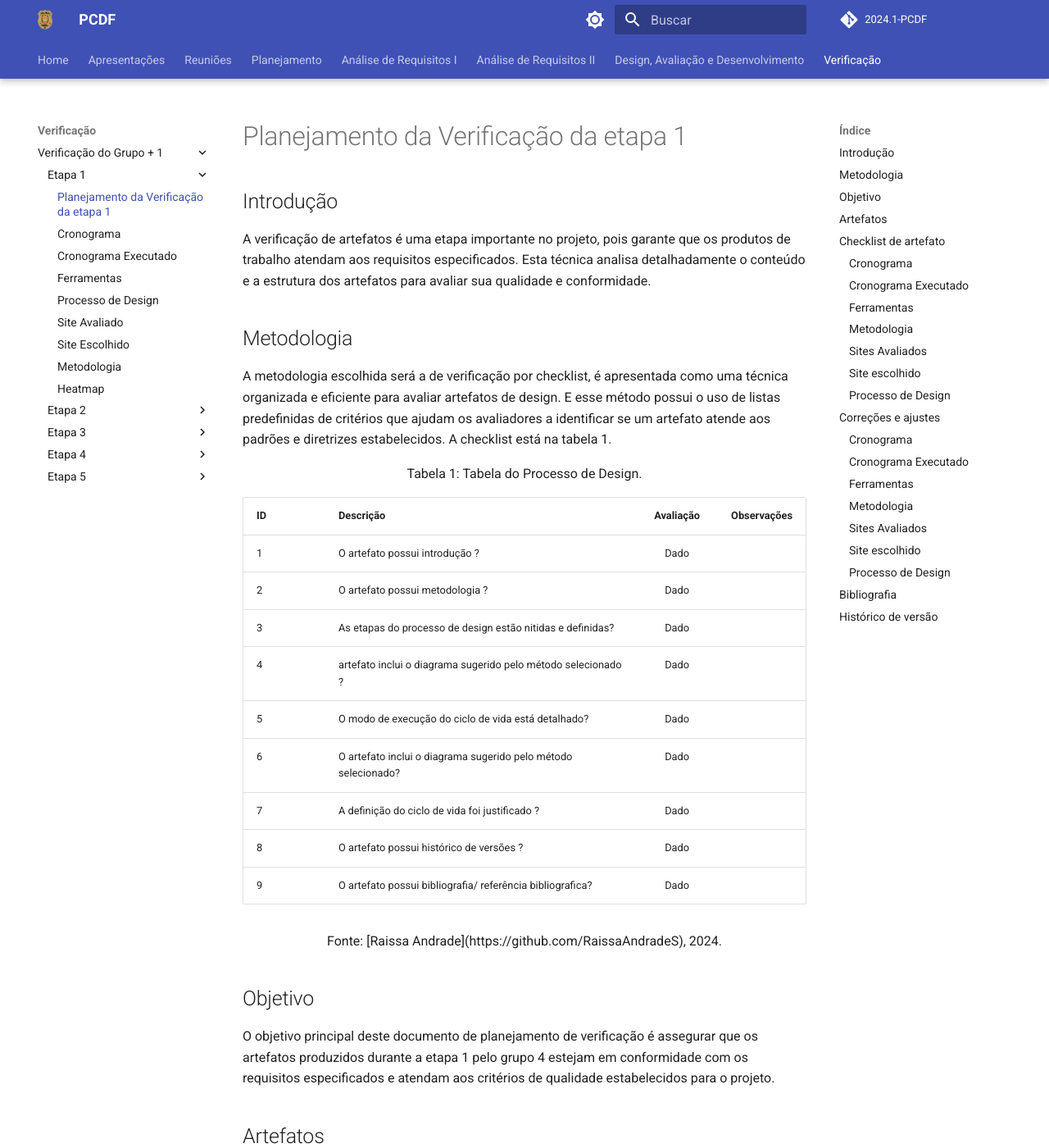
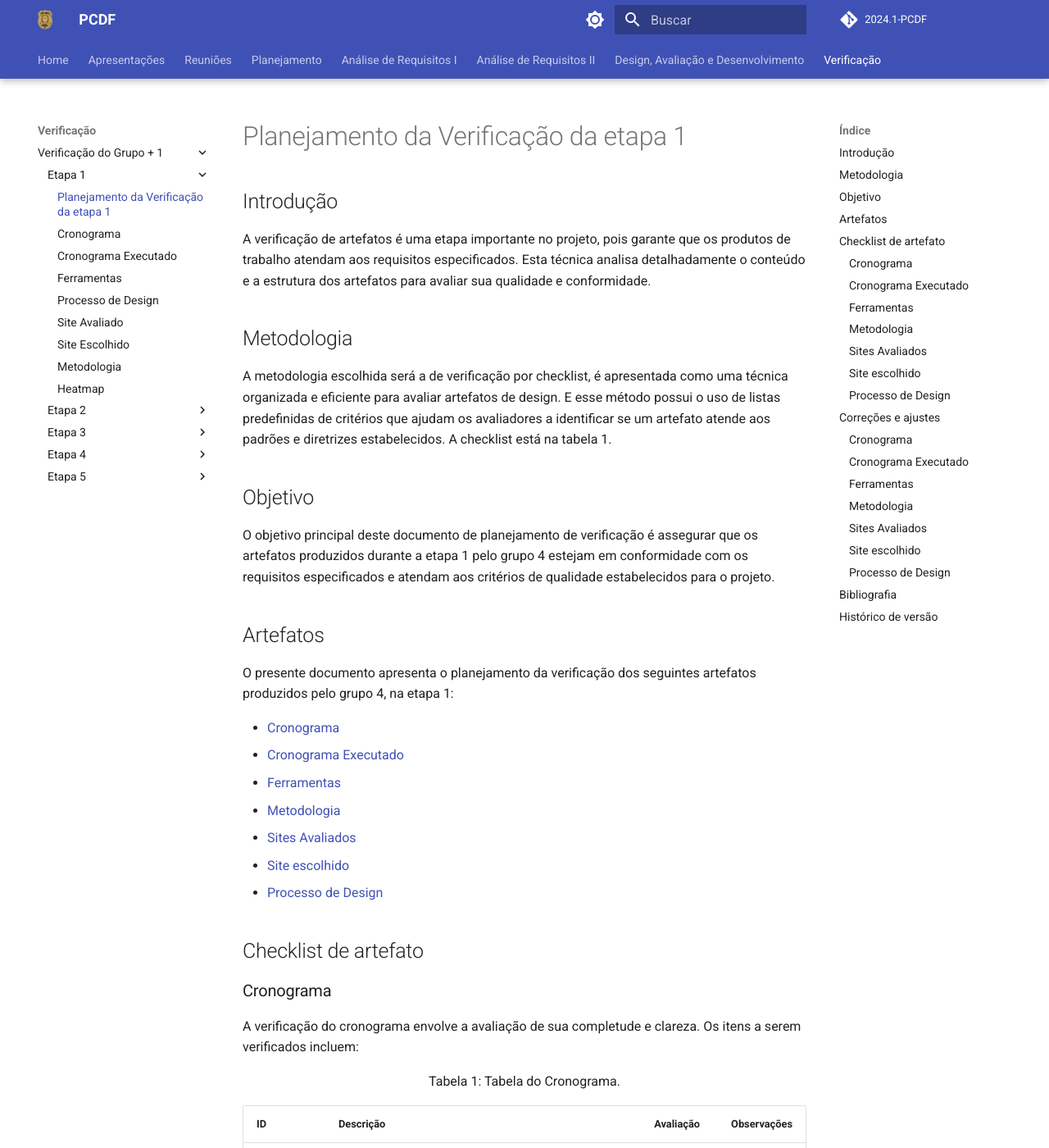
Before and after one commit to Interacao-Humano-Computador/2024.1-PCDF, an MkDocs documentation site: the page built from docs/verificacao/verificaçao_grupo+1/Etapa1/planejamento_verificacao.md, in a window 1280 px wide and 1400 px high. Shown: the whole window at 82% size. Built offline with MkDocs 1.6.1 and Material for MkDocs 9.7.7, drawn with Linux system fonts in a browser that asks for light colours; comment, search, counter and statistics services are not loaded.

Commit message:
Tabela no lugar errado

```diff
--- a/docs/verificacao/verificaçao_grupo+1/Etapa1/planejamento_verificacao.md
+++ b/docs/verificacao/verificaçao_grupo+1/Etapa1/planejamento_verificacao.md
@@ -5,20 +5,6 @@ A verificação de artefatos é uma etapa importante no projeto, pois garante qu
 ## Metodologia
 A metodologia escolhida será a de verificação por checklist, é apresentada como uma técnica organizada e eficiente para avaliar artefatos de design. E esse método possui o uso de listas predefinidas de critérios que ajudam os avaliadores a identificar se um artefato atende aos padrões e diretrizes estabelecidos. A checklist está na tabela 1.
 
-<center>Tabela 1: Tabela do Processo de Design. </center>
-
-| __ID__ | __Descrição__ | __Avaliação__ | __Observações__ |
-|:----------|:----------|:----------:| --------------------|
-| 1 | O artefato possui introdução ?   | Dado  | |
-| 2  | O artefato possui metodologia ?  | Dado  | |
-| 3  | As etapas do processo de design estão nitidas e definidas?  | Dado  | |
-| 4 |  artefato inclui o diagrama sugerido pelo método selecionado ?  | Dado  | |
-| 5  | O modo de execução do ciclo de vida está detalhado?  | Dado | |
-| 6  | O artefato inclui o diagrama sugerido pelo método selecionado?  | Dado  | |
-| 7 | A definição do ciclo de vida foi justificado ?  | Dado | |
-| 8  |  O artefato possui histórico de versões ?  | Dado  | |
-| 9  | O artefato possui bibliografia/ referência bibliografica?  | Dado  | |
-<center>Fonte: [Raissa Andrade](https://github.com/RaissaAndradeS), 2024.</center>
 
 ## Objetivo
 O objetivo principal deste documento de planejamento de verificação é assegurar que os artefatos produzidos durante a etapa 1 pelo grupo 4 estejam em conformidade com os requisitos especificados e atendam aos critérios de qualidade estabelecidos para o projeto.
```
